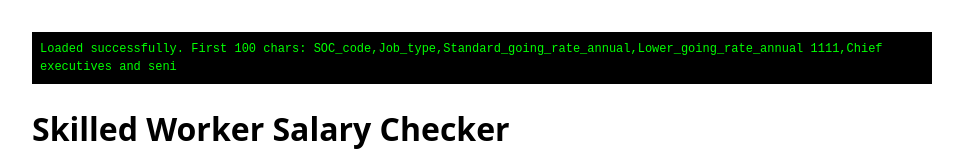
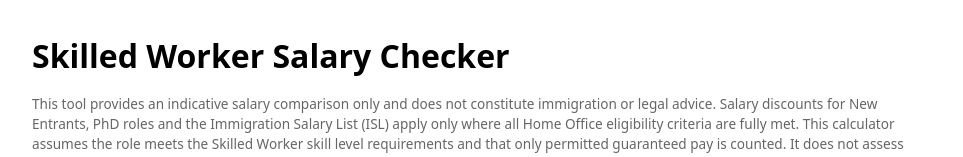
Before and after one commit to sjamesseraphus/Salary-Threshold-Calculator, a plain HTML site: page index.html in a window 1280 px wide. Shown: the top 157 px of the page, without its empty margins (158-1121 px from the left). Drawn offline with Linux system fonts and the light colour scheme.

Commit message:
Update index.html

```diff
--- a/index.html
+++ b/index.html
@@ -24,7 +24,6 @@
 
 <body>
 
-<div id="debug" class="debug">Loading CSV…</div>
 
 <h1>Skilled Worker Salary Checker</h1>
 <p class="small">
```
